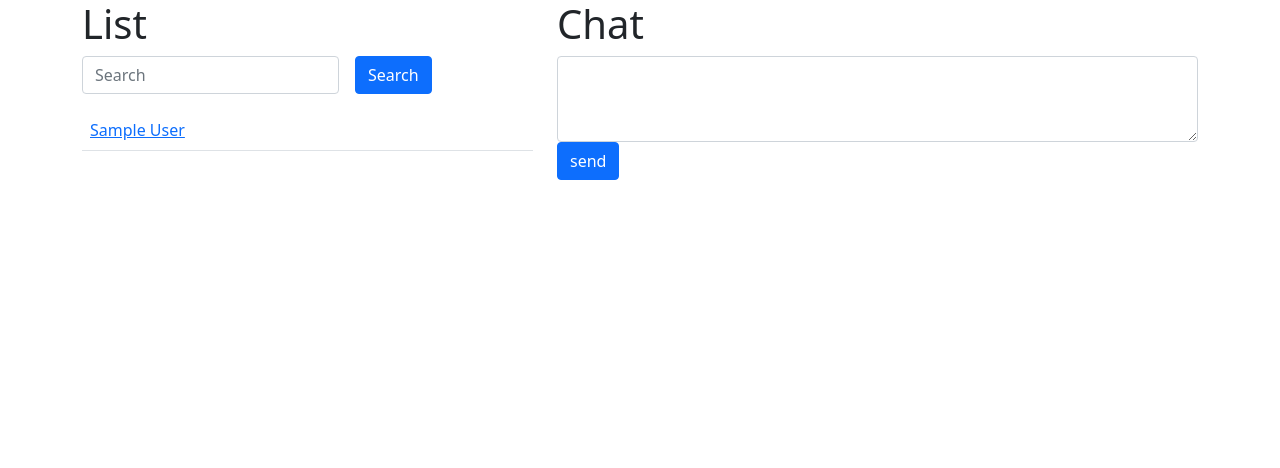
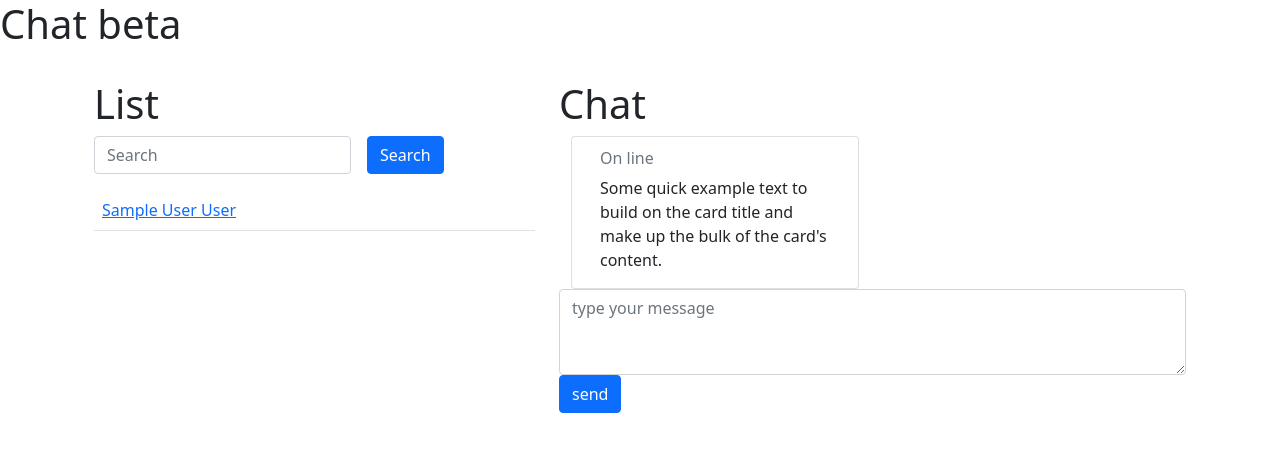
Before and after one commit to Styngerio/My-website, a PHP site: page /chat/main.php in a window 1280 px wide. Shown: the top 468 px of the page. Run offline with PHP 8.4, Linux system fonts and the light colour scheme; tables that the repository leaves empty or names only in its code hold one stand-in row (values such as "Sample post").

Commit message:
Empece a utilizar AJAX con jQuery para darle un aspecto mas profecional al chat

```diff
--- /dev/null
+++ b/chat/chat-list.php
@@ -0,0 +1,18 @@
+<?php
+    require_once('../partials/conect.php');
+    $sql = mysqli_query($conn, "SELECT * FROM user");
+    if (!$sql){
+        die('Query failed'.mysqli_error($conn));
+    }
+    $json = array();
+    while($row = mysqli_fetch_array($sql)){
+        $json[] = array(
+            'name' => $row['name'],
+            'lastname'=> $row['lastname'],
+            'id' => $row['id_user'],
+        );
+    }
+    $jsonstring = json_encode($json);
+    echo $jsonstring;
+
+?>
--- /dev/null
+++ b/chat/main.js
@@ -0,0 +1,32 @@
+$(document).ready(function(){
+    console.log('hi!');
+    $.ajax({
+        url : 'chat-list.php',
+        type : 'GET',
+        success: function(response){
+            let users = JSON.parse(response);
+            let render ='';
+            users.forEach(user => {
+                render +=`
+                <tr userID="${user.id}">
+                    <td><a class ="item-user" href="#">${user.name} ${user.lastname}</a></td>
+                </tr>`
+            });
+            $('#list').html(render);
+        }
+    });
+    $(document).on('click','.item-user', function(){
+        let item = $(this)[0].parentElement.parentElement;
+        let id = $(item).attr('userID');
+        $.post('select-chat.php',{id}, function(response){
+            let users = JSON.parse(response);
+            let render = '';
+            users.forEach(user => {
+                render+=`
+                <h5>${user.name} ${user.lastname}</h5>
+                `
+            });
+            $('#chat').html(render);
+        })
+    });
+});
--- a/chat/main.php
+++ b/chat/main.php
@@ -8,7 +8,8 @@
     <link href="https://cdn.jsdelivr.net/npm/bootstrap@5.1.3/dist/css/bootstrap.min.css" rel="stylesheet" integrity="sha384-1BmE4kWBq78iYhFldvKuhfTAU6auU8tT94WrHftjDbrCEXSU1oBoqyl2QvZ6jIW3" crossorigin="anonymous">
 </head>
 <body>
-    <div class="container">
+    <h1>Chat beta</h1>
+    <div class="container p-4">
         <div class="row align-items-start">
             <div class="col col-md-5">
                 <h1>List</h1>
@@ -23,38 +24,43 @@
                 </form>
 
                 <table class="table">
-                <tbody>
-
-                    <?php
-                        require_once('../partials/conect.php');
-                        $sql=mysqli_query($conn,"SELECT * FROM user");
-                        while ($row=mysqli_fetch_array($sql)){
-
-                    ?>
-                    <tr>
-                        <td><a href="<?php echo $row['id_user']?>"><?php echo $row['name']?></a></td>
-                    </tr>
-                    <?php
-                    }
-                    ?>
-
-                </tbody>
+                <tbody id="list"></tbody>
                 </table>
             </div>
             <div class="col">
                 <h1>Chat</h1>
                 <div class="mb-3">
+                    <div class="row container">
+                    <div class="card" style="width: 18rem;">
+                        <div class="card-body" id="chat">
+
+                            <h6 class="card-subtitle mb-2 text-muted">On line</h6>
+                            <p class="card-text">Some quick example text to build on the card title and make up the bulk of the card's content.</p>
+                        </div>
+                        </div>
+                    </div>
                     <div class="row">
-                        <form action="" method="post">
-                            <textarea class="form-control" id="exampleFormControlTextarea1" rows="3"></textarea>
+                        <form action="send.php" method="post">
+                            <textarea class="form-control" id="exampleFormControlTextarea1" rows="3" name="message" placeholder='type your message' ></textarea>
                             <input type="submit" value='send' class='btn btn-primary mb-3'>
                         </form>
-
                     </div>
-
                 </div>
             </div>
         </div>
     </div>
+    <script
+  src="https://code.jquery.com/jquery-3.6.0.js"
+  integrity="sha256-H+K7U5CnXl1h5ywQfKtSj8PCmoN9aaq30gDh27Xc0jk="
+  crossorigin="anonymous"></script>
+    <script src="main.js"></script>
 </body>
 </html>
+
+<!-- mini backend -->
+<?php
+if (isset($_POST['submit'])){
+    $id=$_POST['id'];
+    $name=$_POST['name'];
+}
+?>
```
Also changed, not shown: chat/select-chat.php (added, +22 -0 lines), chat/send.php (added).
